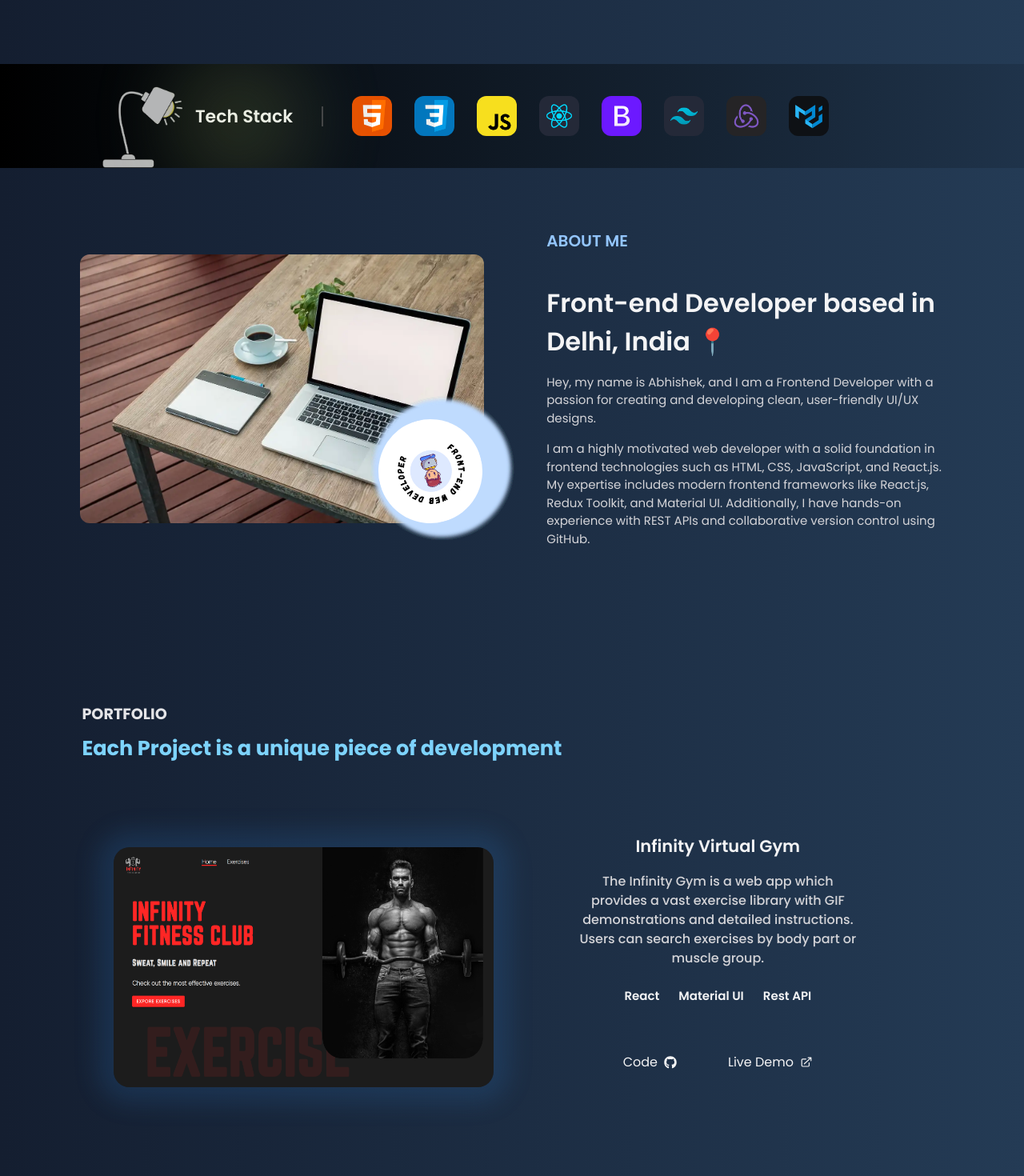
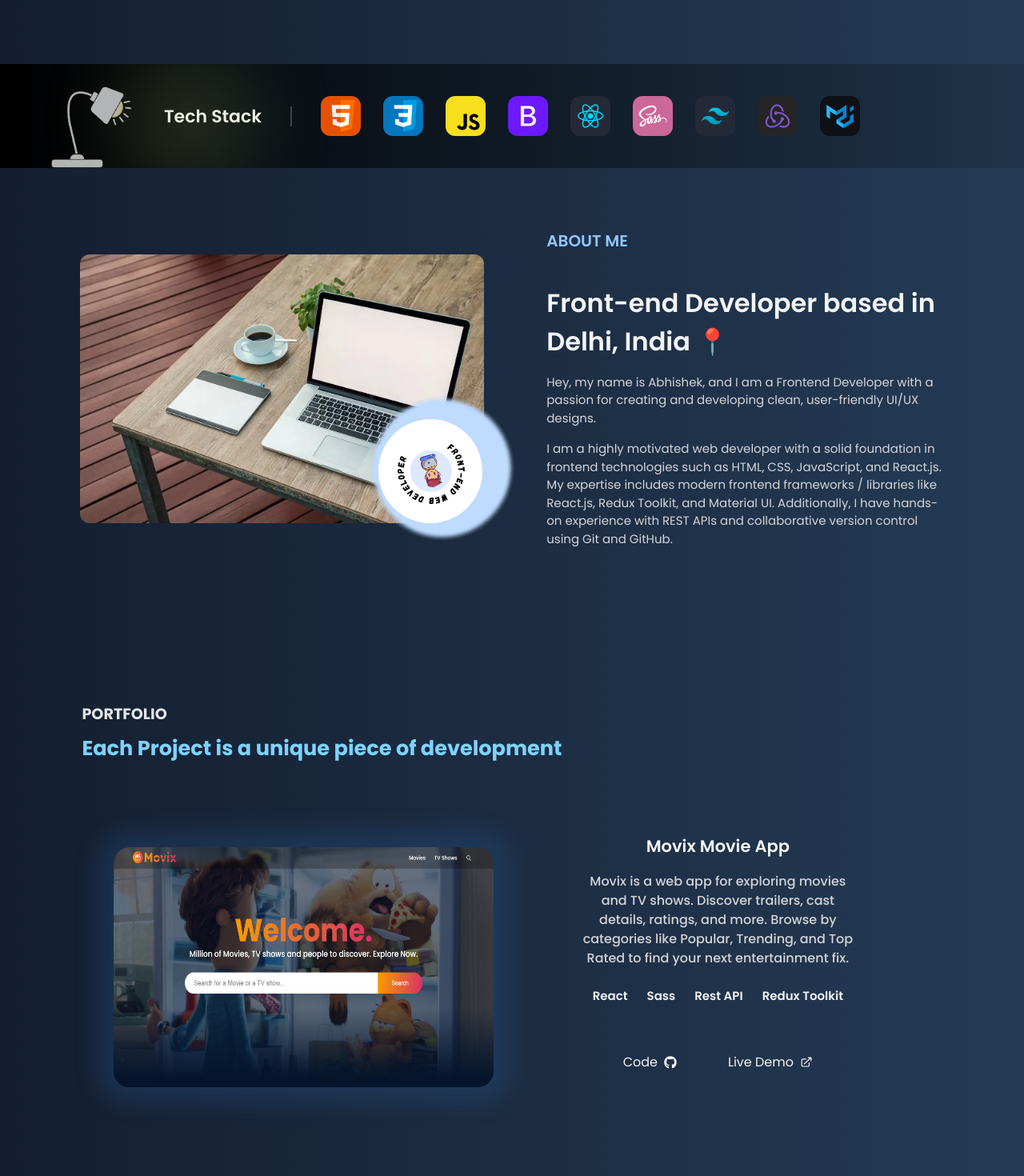
Before and after one commit to abhishekGhosh99/Portfolio, a React (Vite) app: page / in a window 1280 px wide. Shown: the part 720-2190 px from the top of the page at 80% size. Built offline with nearby package versions, Linux system fonts and the light colour scheme.

Commit message:
updated the portfolio

```diff
--- a/src/assets/index.js
+++ b/src/assets/index.js
@@ -17,6 +17,8 @@ import aboutSubImage from "./about_sub_image.png";
 import gymExercise from "./gymExercise.png";
 import reduxIcon from "./redux_icon.png";
 import materialUIIcon from "./materialUI_icon.png";
+import sassIcon from "./sass_icon.png";
+import movix from "./movix.png";
 
 export {
   htmlIcon,
@@ -38,4 +40,6 @@ export {
   gymExercise,
   reduxIcon,
   materialUIIcon,
+  sassIcon,
+  movix,
 };
--- a/src/components/About.jsx
+++ b/src/components/About.jsx
@@ -45,10 +45,10 @@ const About = () => {
           <p className="text-[18px] lg:text-[15px] text-zinc-300">
             I am a highly motivated web developer with a solid foundation in
             frontend technologies such as HTML, CSS, JavaScript, and React.js.
-            My expertise includes modern frontend frameworks like React.js,
-            Redux Toolkit, and Material UI. Additionally, I have hands-on
-            experience with REST APIs and collaborative version control using
-            GitHub.
+            My expertise includes modern frontend frameworks / libraries like
+            React.js, Redux Toolkit, and Material UI. Additionally, I have
+            hands-on experience with REST APIs and collaborative version control
+            using Git and GitHub.
           </p>
         </div>
       </div>
--- a/src/components/Portfolio.jsx
+++ b/src/components/Portfolio.jsx
@@ -2,9 +2,9 @@ import React from "react";
 import {
   visionPro,
   shopper,
-  gaanaClone,
   gerichtRestaurant,
   gymExercise,
+  movix,
 } from "../assets";
 import { FaGithub } from "react-icons/fa6";
 import { HiMiniArrowTopRightOnSquare } from "react-icons/hi2";
@@ -21,15 +21,60 @@ const Portfolio = () => {
             Each Project is a unique piece of development
           </p>
         </div>
+
         <div className="project-1 w-full px-0 lg:px-10 py-6 mb-[10vw] flex flex-col lg:flex-row gap-10">
           <div className="left w-full lg:w-1/2 rounded-[20px] flex justify-center items-center">
-            <img
-              src={gymExercise}
-              className="lg:h-[300px] rounded-[20px]"
-              alt=""
-            />
+            <img src={movix} className="lg:h-[300px] rounded-[20px]" alt="" />
           </div>
           <div className="right w-full lg:w-1/2 px-0 lg:px-[5vw] py-6">
+            <h1 className="text-[20px] md:text-[30px] lg:text-[21px] font-semibold lg:text-center pb-4">
+              Movix Movie App
+            </h1>
+            <p className="text-[16px] md:text-[20px] lg:text-[16px] text-zinc-300 font-medium lg:text-center">
+              Movix is a web app for exploring movies and TV shows. Discover
+              trailers, cast details, ratings, and more. Browse by categories
+              like Popular, Trending, and Top Rated to find your next
+              entertainment fix.
+            </p>
+            <div className="tech-used flex flex-row pt-10 lg:py-6 w-full justify-center items-center gap-6">
+              <h1 className="text-[15px] md:text-[20px] lg:text-[15px] font-semibold">
+                React
+              </h1>
+              <h1 className="text-[15px] md:text-[20px] lg:text-[15px] font-semibold">
+                Sass
+              </h1>
+              <h1 className="text-[15px] md:text-[20px] lg:text-[15px] font-semibold">
+                Rest API
+              </h1>
+              <h1 className="text-[15px] md:text-[20px] lg:text-[15px] font-semibold">
+                Redux Toolkit
+              </h1>
+            </div>
+            <div className="demo flex flex-row gap-10 justify-center items-center py-6">
+              <a
+                href="https://github.com/abhishekGhosh99/movix-movie-app"
+                target="_blank"
+                className="btn-shadow hover:text-blue-400"
+              >
+                <span className="flex flex-row justify-center items-center gap-2 p-3">
+                  Code <FaGithub />
+                </span>
+              </a>
+              <a
+                href="https://abhishekghosh99.github.io/movix-movie-app/"
+                target="_blank"
+                className="btn-shadow hover:text-blue-400"
+              >
+                <span className="flex flex-row justify-center items-center gap-2 p-3">
+                  Live Demo <HiMiniArrowTopRightOnSquare />
+                </span>
+              </a>
+            </div>
+          </div>
+        </div>
+
+        <div className="project-2 w-full px-0 lg:px-10 py-6 mb-[10vw] flex flex-col lg:flex-row gap-10">
+          <div className="left w-full lg:w-1/2 px-0 lg:px-[5vw] py-6">
             <h1 className="text-[20px] md:text-[30px] lg:text-[21px] font-semibold lg:text-center pb-4">
               Infinity Virtual Gym
             </h1>
@@ -70,10 +115,20 @@ const Portfolio = () => {
               </a>
             </div>
           </div>
+          <div className="right w-full lg:w-1/2 rounded-[20px] flex justify-center items-center">
+            <img
+              src={gymExercise}
+              className="lg:h-[300px] rounded-[20px]"
+              alt=""
+            />
+          </div>
         </div>
 
-        <div className="project-2 w-full px-0 lg:px-10 py-6 mb-[10vw] flex flex-col lg:flex-row gap-10">
-          <div className="left w-full lg:w-1/2 px-0 lg:px-[5vw] py-6">
+        <div className="project-3 w-full px-0 lg:px-10 py-6 mb-[10vw] flex flex-col lg:flex-row gap-10">
+          <div className="left w-full lg:w-1/2 rounded-[20px] flex justify-center items-center">
+            <img src={shopper} className="lg:h-[300px] rounded-[20px]" alt="" />
+          </div>
+          <div className="right w-full lg:w-1/2 px-0 lg:px-[5vw] py-6">
             <h1 className="text-[20px] md:text-[30px] lg:text-[21px] font-semibold lg:text-center pb-4">
               Shopper | E-commerce Web App
             </h1>
@@ -112,20 +167,10 @@ const Portfolio = () => {
               </a>
             </div>
           </div>
-          <div className="right w-full lg:w-1/2 rounded-[20px] flex justify-center items-center">
-            <img src={shopper} className="lg:h-[300px] rounded-[20px]" alt="" />
-          </div>
         </div>
 
-        <div className="project-3 w-full px-0 lg:px-10 py-6 mb-[10vw] flex flex-col-reverse lg:flex-row gap-10">
-          <div className="left w-full lg:w-1/2 rounded-[20px] flex justify-center items-center">
-            <img
-              src={gerichtRestaurant}
-              className="lg:h-[300px] rounded-[20px]"
-              alt=""
-            />
-          </div>
-          <div className="right w-full lg:w-1/2 px-0 lg:px-[5vw] py-6">
+        <div className="project-4 w-full px-0 lg:px-10 py-6 mb-[10vw] flex flex-col-reverse lg:flex-row gap-10">
+          <div className="left w-full lg:w-1/2 px-0 lg:px-[5vw] py-6">
             <h1 className="text-[21px] font-semibold lg:text-center pb-4">
               Gericht Restaurant
             </h1>
@@ -158,46 +203,9 @@ const Portfolio = () => {
               </a>
             </div>
           </div>
-        </div>
-
-        <div className="project-4 w-full px-0 lg:px-10 py-6 mb-[10vw] flex flex-col lg:flex-row gap-10">
-          <div className="left w-full lg:w-1/2 px-0 lg:px-[5vw] py-6">
-            <h1 className="text-[21px] font-semibold lg:text-center pb-4">
-              Gaana Clone
-            </h1>
-            <p className="text-[16px] text-zinc-300 font-medium lg:text-center">
-              Gaana clone is a web application which allows you to listen to
-              your favourite music.
-            </p>
-            <div className="tech-used flex flex-row pt-10 lg:py-6 w-full justify-center items-center gap-6">
-              <h1 className="text-[14px] font-semibold">HTML</h1>
-              <h1 className="text-[14px] font-semibold">Vanilla CSS</h1>
-              <h1 className="text-[14px] font-semibold">Javascript</h1>
-            </div>
-            <div className="demo flex flex-row gap-10 justify-center items-center py-6">
-              <a
-                href="https://github.com/abhishekGhosh99/Gaana.com-Clone"
-                target="_blank"
-                className="btn-shadow hover:text-sky-400"
-              >
-                <span className="flex flex-row justify-center items-center gap-2 p-3">
-                  Code <FaGithub />
-                </span>
-              </a>
-              <a
-                href="https://abhishekghosh99.github.io/Gaana.com-Clone/"
-                target="_blank"
-                className="btn-shadow hover:text-sky-400"
-              >
-                <span className="flex flex-row justify-center items-center gap-2 p-3">
-                  Live Demo <HiMiniArrowTopRightOnSquare />
-                </span>
-              </a>
-            </div>
-          </div>
           <div className="right w-full lg:w-1/2 rounded-[20px] flex justify-center items-center">
             <img
-              src={gaanaClone}
+              src={gerichtRestaurant}
               className="lg:h-[300px] rounded-[20px]"
               alt=""
             />
--- a/src/components/TechStack.jsx
+++ b/src/components/TechStack.jsx
@@ -9,13 +9,14 @@ import {
   lamp,
   reduxIcon,
   materialUIIcon,
+  sassIcon,
 } from "../assets";
 
 const TechStack = () => {
   return (
     <div>
       <div className="techstack relative w-full bg-zinc-200 text-zinc-100 flex flex-col lg:flex-row justify-center items-center gap-9 px-[10vw] py-10 overflow-hidden">
-        <div className="lamp hidden md:flex absolute left-4 sm:left-[22vw] md:left-[28vw] lg:left-[10%] top-7 lg:bottom-[0%] lg:flex flex-row">
+        <div className="lamp hidden md:flex absolute left-4 sm:left-[22vw] md:left-[28vw] lg:left-[5%] top-7 lg:bottom-[0%] lg:flex flex-row">
           <img src={lamp} className="w-[80px] lg:w-[100px] opacity-70" alt="" />
           <div className="lamp-light absolute w-[20px] lg:w-[40px] lg:h-[40px] rounded-full top-[3px] right-[10px]"></div>
         </div>
@@ -38,12 +39,17 @@ const TechStack = () => {
             className="w-[50px] rounded-xl  hover:scale-110 hover:-translate-y-2 hover:ease-in-out hover:duration-200"
           />
           <img
+            src={bootstrapIcon}
+            alt=""
+            className="w-[50px] rounded-xl  hover:scale-110 hover:-translate-y-2 hover:ease-in-out hover:duration-200"
+          />
+          <img
             src={reactIcon}
             alt=""
             className="w-[50px] rounded-xl  hover:scale-110 hover:-translate-y-2 hover:ease-in-out hover:duration-200"
           />
           <img
-            src={bootstrapIcon}
+            src={sassIcon}
             alt=""
             className="w-[50px] rounded-xl hover:scale-110 hover:-translate-y-2 hover:ease-in-out hover:duration-200"
           />
```
Also changed, not shown: src/assets/movix.png (added), src/assets/sass_icon.png (added).
